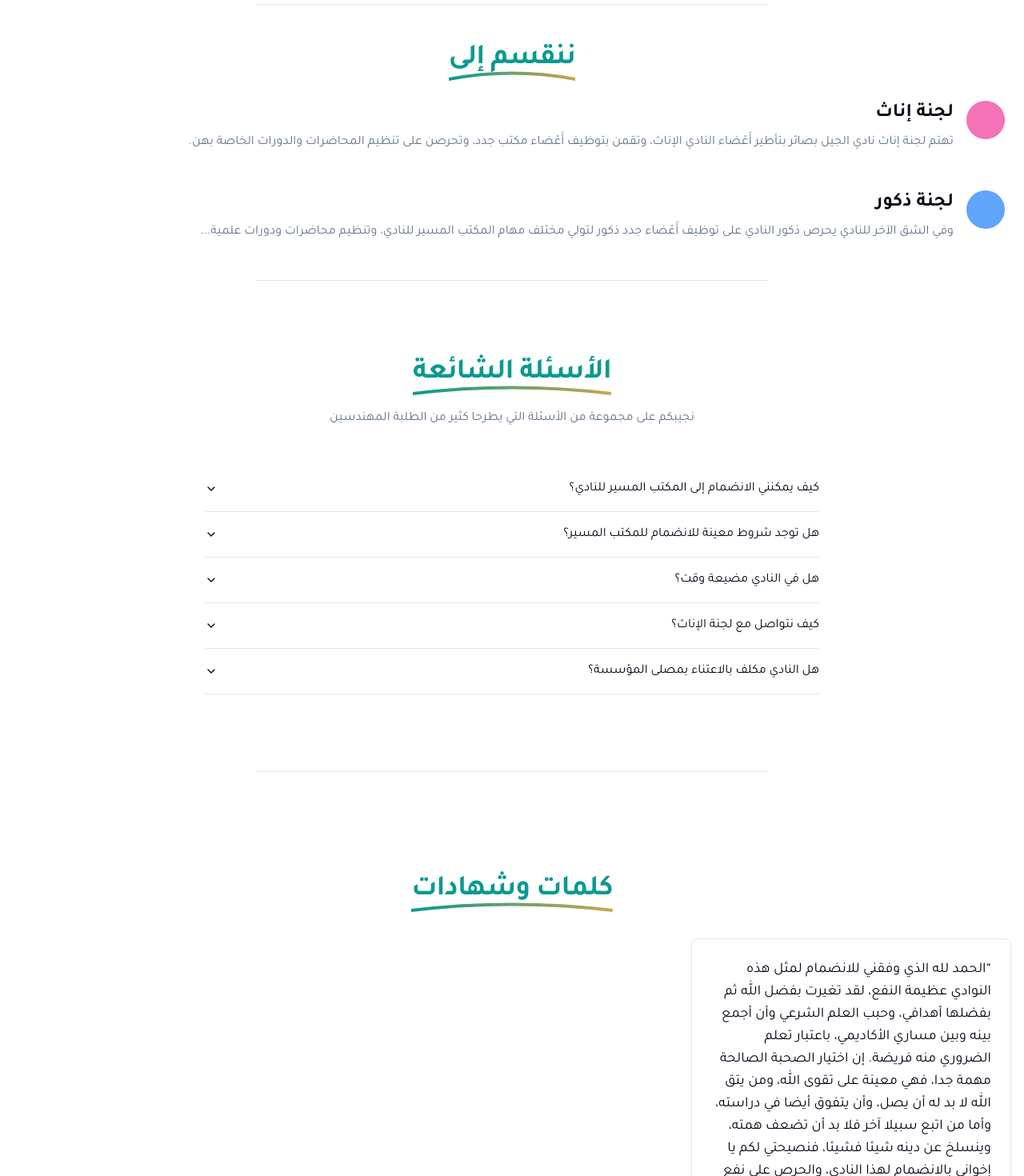
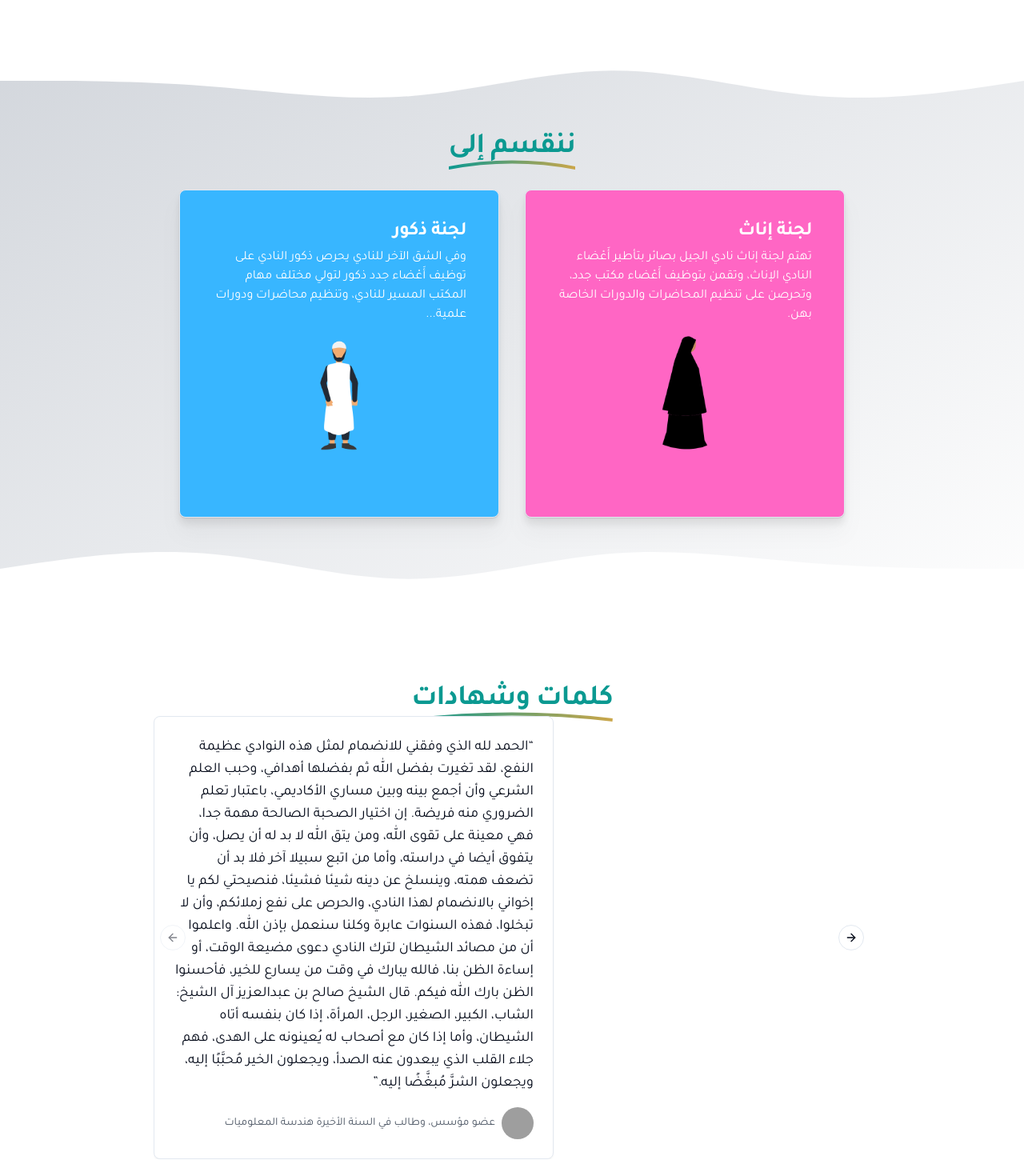
Before and after one commit to aminebajji/basair, a Next.js app: page / in a window 1280 px wide. Shown: the part 1300-2770 px from the top of the page at 80% size. Built offline with nearby package versions, Linux system fonts and the light colour scheme; grey boxes are pictures that could not be loaded; a web font is replaced by a local one; what tailwindcss-rtl would draw is missing.

Commit message:
new ui for teams comp

```diff
--- a/src/app/page.tsx
+++ b/src/app/page.tsx
@@ -20,17 +20,14 @@ export default function Home() {
       <section id="about-section">
         <AboutUs />
       </section>
-      <Separator className="mx-auto w-1/2" />
       <section id="teams-section">
         <Teams />
       </section>
-      <Separator className="mx-auto w-1/2" />
+      <section id="testimonials-section">
+        <Testimonials />
+      </section>
       <section id="faq-section">
         <FrequentlyAskedQuestions />
-      </section>
-      <Separator className="mx-auto w-1/2" />
-      <section id="testimonials-section">
-        <Testimonials />
       </section>
       <Activities />
     </>
--- a/src/components/hero-cards.tsx
+++ b/src/components/hero-cards.tsx
@@ -39,7 +39,7 @@ const HeroCards: React.FC = () => {
   ];
 
   return (
-    <div className="grid grid-cols-2 gap-6">
+    <div className="space-y-2 sm:flex sm:flex-col md:grid md:grid-cols-2 md:gap-6 md:space-y-0">
       {cards.map((card, index) => (
         <Card
           key={index}
--- a/src/components/layouts/title-layout.tsx
+++ b/src/components/layouts/title-layout.tsx
@@ -1,16 +1,26 @@
-// components/TitleSection.tsx
 import React from "react";
 import CurvedUnderline from "../curved-underline";
+import { cn } from "@/lib/utils";
 
 interface TitleLayoutProps {
   title: string;
+  textColor?: string;
   children?: React.ReactNode;
 }
 
-const TitleLayout: React.FC<TitleLayoutProps> = ({ title, children }) => {
+const TitleLayout: React.FC<TitleLayoutProps> = ({
+  title,
+  textColor,
+  children,
+}) => {
   return (
     <div className="flex flex-col items-center justify-center space-y-4 text-center">
-      <h2 className="text-primary text-3xl font-bold tracking-tight sm:text-4xl relative">
+      <h2
+        className={cn(
+          "text-3xl font-bold tracking-tight sm:text-4xl relative",
+          textColor ? textColor : "text-primary"
+        )}
+      >
         {title}
         <CurvedUnderline />
       </h2>
--- a/src/components/teams.tsx
+++ b/src/components/teams.tsx
@@ -1,37 +1,75 @@
 import Image from "next/image";
 import CurvedUnderline from "./curved-underline";
 import TitleLayout from "./layouts/title-layout";
-
+import {
+  Card,
+  CardDescription,
+  CardFooter,
+  CardHeader,
+  CardTitle,
+} from "./ui/card";
+import { Avatar, AvatarFallback, AvatarImage } from "./ui/avatar";
 export default function Teams() {
   return (
-    <div className="mx-auto py-12 md:py-12">
-      <div className="container px-4 md:px-6">
-        <TitleLayout title="ننقسم إلى" />
-        <div className="mt-8 space-y-8 space-x-reverse md:space-y-12">
-          <div className="flex flex-col md:flex-row items-start space-y-4 md:space-y-0 md:space-x-4 md:space-x-reverse">
-            <div className="flex items-center justify-center w-12 h-12 rounded-full bg-pink-400"></div>
-            <div className="flex-1">
-              <h3 className="text-2xl font-bold mb-2">لجنة إناث</h3>
-              <p className="text-muted-foreground">
+    <section className="relative w-full bg-gradient-to-br from-gray-300 to-white overflow-hidden">
+      {/* Inversed SVG divider at the top */}
+      <div className="absolute inset-x-0 top-0 w-full h-32 md:h-40 lg:h-48 overflow-hidden transform rotate-180">
+        <svg
+          className="w-full h-full text-white fill-current"
+          viewBox="0 0 1440 320"
+          preserveAspectRatio="none"
+        >
+          <path d="M0,160L48,149.3C96,139,192,117,288,128C384,139,480,181,576,181.3C672,181,768,139,864,128C960,117,1056,139,1152,149.3C1248,160,1344,160,1392,160L1440,160L1440,320L1392,320C1344,320,1248,320,1152,320C1056,320,960,320,864,320C768,320,672,320,576,320C480,320,384,320,288,320C192,320,96,320,48,320L0,320Z" />
+        </svg>
+      </div>
+
+      <div className="mx-auto py-32 md:py-40">
+        <div className="container px-4 md:px-6">
+          <TitleLayout title="ننقسم إلى" />
+          <div className="flex flex-col items-center space-y-4  mt-8 md:flex-row md:justify-center md:space-x-8 md:space-x-reverse md:space-y-0">
+            <Card className="p-10 bg-[#ff66c4] w-full max-w-[400px] drop-shadow-xl shadow-black/10 dark:shadow-white/10 ">
+              <CardTitle className="text-white">لجنة إناث</CardTitle>
+              <CardDescription className="text-md mt-2 text-white">
                 تهتم لجنة إناث نادي الجيل بصائر بتأطير أَعْضاء النادي الإناث،
                 وتقمن بتوظيف أَعْضاء مكتب جدد، وتحرصن على تنظيم المحاضرات
                 والدورات الخاصة بهن.
-              </p>
-            </div>
-          </div>
-          <div className="flex flex-col md:flex-row items-start space-y-4 md:space-y-0 md:space-x-4 md:space-x-reverse">
-            <div className="flex items-center justify-center w-12 h-12 rounded-full bg-blue-400"></div>
-            <div className="flex-1">
-              <h3 className="text-2xl font-bold mb-2">لجنة ذكور</h3>
-              <p className="text-muted-foreground">
+              </CardDescription>
+
+              <CardFooter className="mx-auto justify-center">
+                <Avatar className="w-44 h-44">
+                  <AvatarImage src="/women.png" alt="women image" />
+                  <AvatarFallback>CN</AvatarFallback>
+                </Avatar>
+              </CardFooter>
+            </Card>
+            <Card className="p-10 bg-[#38b6ff] w-full max-w-[400px] drop-shadow-xl shadow-black/10 dark:shadow-white/10 ">
+              <CardTitle className="text-white">لجنة ذكور</CardTitle>
+              <CardDescription className="text-md mt-2 text-white">
                 وفي الشق الآخر للنادي يحرص ذكور النادي على توظيف أَعْضاء جدد
                 ذكور لتولي مختلف مهام المكتب المسير للنادي، وتنظيم محاضرات
                 ودورات علمية...
-              </p>
-            </div>
+              </CardDescription>
+
+              <CardFooter className="mx-auto justify-center">
+                <Avatar className="w-44 h-44">
+                  <AvatarImage src="/man.png" alt="man image" />
+                  <AvatarFallback>CN</AvatarFallback>
+                </Avatar>
+              </CardFooter>
+            </Card>
           </div>
         </div>
       </div>
-    </div>
+
+      <div className="absolute inset-x-0 bottom-0 w-full h-32 md:h-40 lg:h-48 overflow-hidden">
+        <svg
+          className="w-full h-full text-white fill-current"
+          viewBox="0 0 1440 320"
+          preserveAspectRatio="none"
+        >
+          <path d="M0,160L48,149.3C96,139,192,117,288,128C384,139,480,181,576,181.3C672,181,768,139,864,128C960,117,1056,139,1152,149.3C1248,160,1344,160,1392,160L1440,160L1440,320L1392,320C1344,320,1248,320,1152,320C1056,320,960,320,864,320C768,320,672,320,576,320C480,320,384,320,288,320C192,320,96,320,48,320L0,320Z" />
+        </svg>
+      </div>
+    </section>
   );
 }
--- a/src/components/testimonials.tsx
+++ b/src/components/testimonials.tsx
@@ -1,24 +1,25 @@
 "use client";
-import { useState, useEffect } from "react";
-import { motion } from "framer-motion";
 import { Avatar, AvatarFallback, AvatarImage } from "@/components/ui/avatar";
 import { Card, CardContent } from "@/components/ui/card";
-import CurvedUnderline from "./curved-underline";
 import TitleLayout from "./layouts/title-layout";
 
+import {
+  Carousel,
+  CarouselContent,
+  CarouselItem,
+  CarouselNext,
+  CarouselPrevious,
+} from "@/components/ui/carousel";
+
 export default function Testimonials() {
-  const [shouldReduceMotion, setShouldReduceMotion] = useState(false);
-
-  useEffect(() => {
-    const mediaQuery = window.matchMedia("(prefers-reduced-motion: reduce)");
-    setShouldReduceMotion(mediaQuery.matches);
-
-    const handleChange = () => setShouldReduceMotion(mediaQuery.matches);
-    mediaQuery.addEventListener("change", handleChange);
-    return () => mediaQuery.removeEventListener("change", handleChange);
-  }, []);
-
   const testimonials = [
+    {
+      quote:
+        "الحمد لله الذي وفقني للانضمام لمثل هذه النوادي عظيمة النفع، لقد تغيرت بفضل الله ثم بفضلها أهدافي، وحبب العلم الشرعي وأن أجمع بينه وبين مساري الأكاديمي، باعتبار تعلم الضروري منه فريضة. إن اختيار الصحبة الصالحة مهمة جدا، فهي معينة على تقوى الله، ومن يتق الله لا بد له أن يصل، وأن يتفوق أيضا في دراسته، وأما من اتبع سبيلا آخر فلا بد أن تضعف همته، وينسلخ عن دينه شيئا فشيئا، فنصيحتي لكم يا إخواني بالانضمام لهذا النادي، والحرص على نفع زملائكم، وأن لا تبخلوا، فهذه السنوات عابرة وكلنا سنعمل بإذن الله. واعلموا أن من مصائد الشيطان لترك النادي دعوى مضيعة الوقت، أو إساءة الظن بنا، فالله يبارك في وقت من يسارع للخير، فأحسنوا الظن بارك الله فيكم.\n\nقال الشيخ صالح بن عبدالعزيز آل الشيخ: الشاب، الكبير، الصغير، الرجل، المرأة، إذا كان بنفسه أتاه الشيطان، وأما إذا كان مع أصحاب له يُعينونه على الهدى، فهم جلاء القلب الذي يبعدون عنه الصدأ، ويجعلون الخير مُحبَّبًا إليه، ويجعلون الشرَّ مُبغَّضًا إليه.",
+      name: "",
+      position: "عضو مؤسس، وطالب في السنة الأخيرة هندسة المعلوميات",
+      avatar: "/placeholder.svg?height=40&width=40",
+    },
     {
       quote:
         "الحمد لله الذي وفقني للانضمام لمثل هذه النوادي عظيمة النفع، لقد تغيرت بفضل الله ثم بفضلها أهدافي، وحبب العلم الشرعي وأن أجمع بينه وبين مساري الأكاديمي، باعتبار تعلم الضروري منه فريضة. إن اختيار الصحبة الصالحة مهمة جدا، فهي معينة على تقوى الله، ومن يتق الله لا بد له أن يصل، وأن يتفوق أيضا في دراسته، وأما من اتبع سبيلا آخر فلا بد أن تضعف همته، وينسلخ عن دينه شيئا فشيئا، فنصيحتي لكم يا إخواني بالانضمام لهذا النادي، والحرص على نفع زملائكم، وأن لا تبخلوا، فهذه السنوات عابرة وكلنا سنعمل بإذن الله. واعلموا أن من مصائد الشيطان لترك النادي دعوى مضيعة الوقت، أو إساءة الظن بنا، فالله يبارك في وقت من يسارع للخير، فأحسنوا الظن بارك الله فيكم.\n\nقال الشيخ صالح بن عبدالعزيز آل الشيخ: الشاب، الكبير، الصغير، الرجل، المرأة، إذا كان بنفسه أتاه الشيطان، وأما إذا كان مع أصحاب له يُعينونه على الهدى، فهم جلاء القلب الذي يبعدون عنه الصدأ، ويجعلون الخير مُحبَّبًا إليه، ويجعلون الشرَّ مُبغَّضًا إليه.",
@@ -28,53 +29,35 @@ export default function Testimonials() {
     },
   ];
 
-  const containerVariants = {
-    hidden: { opacity: 0 },
-    visible: {
-      opacity: 1,
-      transition: {
-        staggerChildren: 0.2,
-      },
-    },
-  };
-
-  const itemVariants = {
-    hidden: { opacity: 0, y: 20 },
-    visible: {
-      opacity: 1,
-      y: 0,
-      transition: {
-        type: "spring",
-        stiffness: 100,
-        damping: 10,
-      },
-    },
-  };
-
   return (
-    <div className="w-full py-12 md:py-24 lg:py-32">
-      <div className="container px-4 space-y-10">
+    <div className="w-full py-12">
       <TitleLayout title="كلمات وشهادات" />
-        <motion.div
-          className="grid grid-cols-1 md:grid-cols-2 lg:grid-cols-3 gap-6"
-          variants={containerVariants}
-          initial="hidden"
-          animate="visible"
+      <div className="container sm:flex sm:items-center sm:space-x-2 sm:space-x-reverse px-4 space-y-4 md:px-6">
+        <Carousel className="w-full max-w-xl lg:max-w-4xl mx-auto" dir="ltr">
+          <CarouselContent>
+            {testimonials.map((testimonial, index) => (
+              <CarouselItem key={index}>
+                <div>
+                  <Card
+                    className="bg-white dark:bg-gray-900 h-full max-w-[500px]"
+                    dir="rtl"
                   >
-          {testimonials.map((testimonial, index) => (
-            <motion.div
-              key={index}
-              variants={itemVariants}
-              whileHover={shouldReduceMotion ? {} : { scale: 1.05 }}
-              transition={{ type: "spring", stiffness: 400, damping: 10 }}
-            >
-              <Card className="bg-white dark:bg-gray-900 h-full">
                     <CardContent className="p-6 flex flex-col justify-between h-full">
                       <blockquote className="text-lg mb-4">
                         &ldquo;{testimonial.quote}&rdquo;
                       </blockquote>
                       <div className="flex items-center space-x-2 space-x-reverse">
+                        <Avatar className="w-10 h-10">
+                          <AvatarImage
+                            src={testimonial.avatar}
+                            alt={testimonial.name}
+                          />
+                          <AvatarFallback>{testimonial.name[0]}</AvatarFallback>
+                        </Avatar>
                         <div>
+                          <div className="text-sm font-semibold text-gray-900 dark:text-white">
+                            {testimonial.name}
+                          </div>
                           <div className="text-sm text-gray-600 dark:text-gray-400">
                             {testimonial.position}
                           </div>
@@ -82,9 +65,13 @@ export default function Testimonials() {
                       </div>
                     </CardContent>
                   </Card>
-            </motion.div>
+                </div>
+              </CarouselItem>
             ))}
-        </motion.div>
+          </CarouselContent>
+          <CarouselPrevious className="left-2 bg-white/80 hover:bg-white" />
+          <CarouselNext className="right-2 bg-white/80 hover:bg-white" />
+        </Carousel>
       </div>
     </div>
   );
```
Also changed, not shown: public/man.png (added), public/women.png (added). Lines whose indentation alone changed are shown as unchanged.
